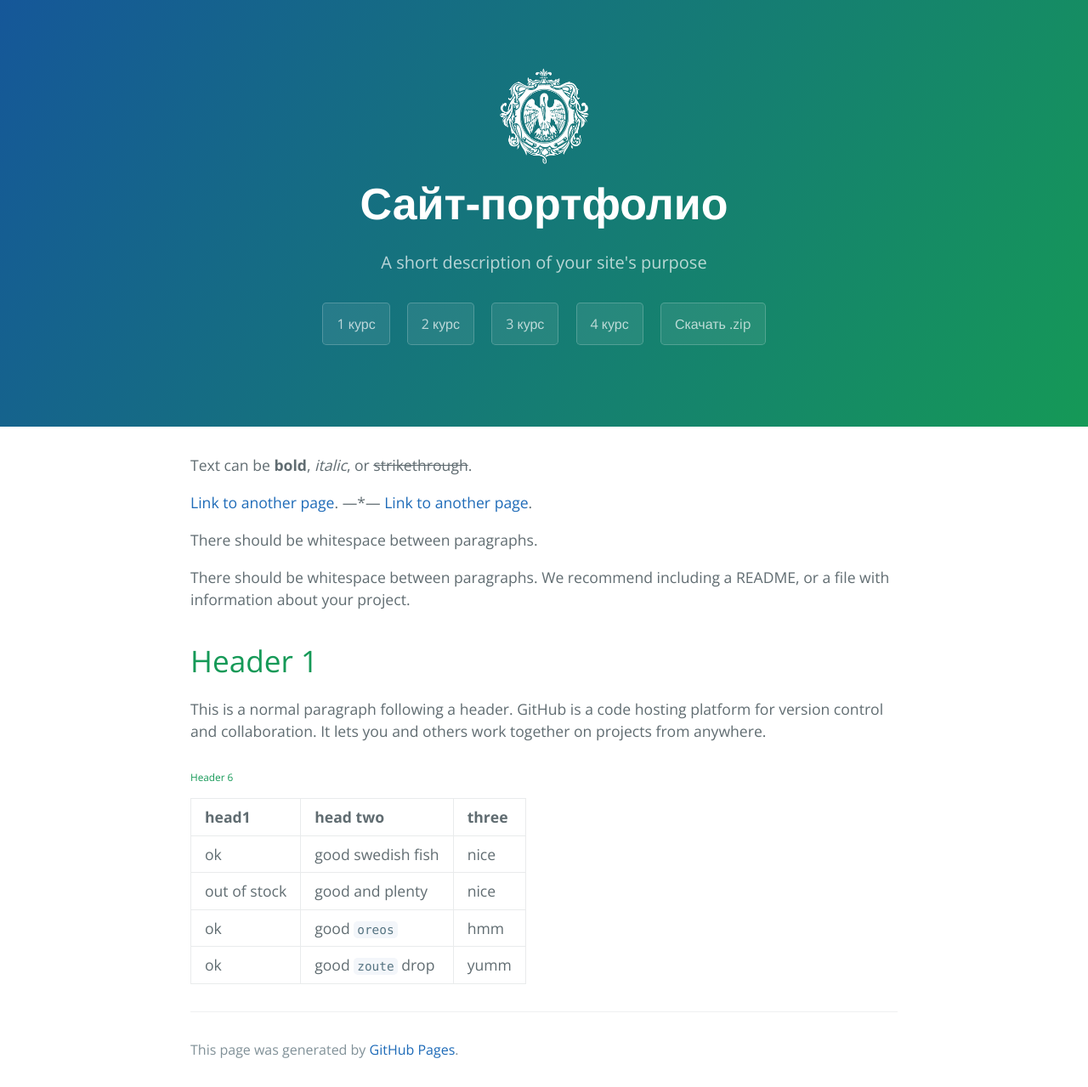
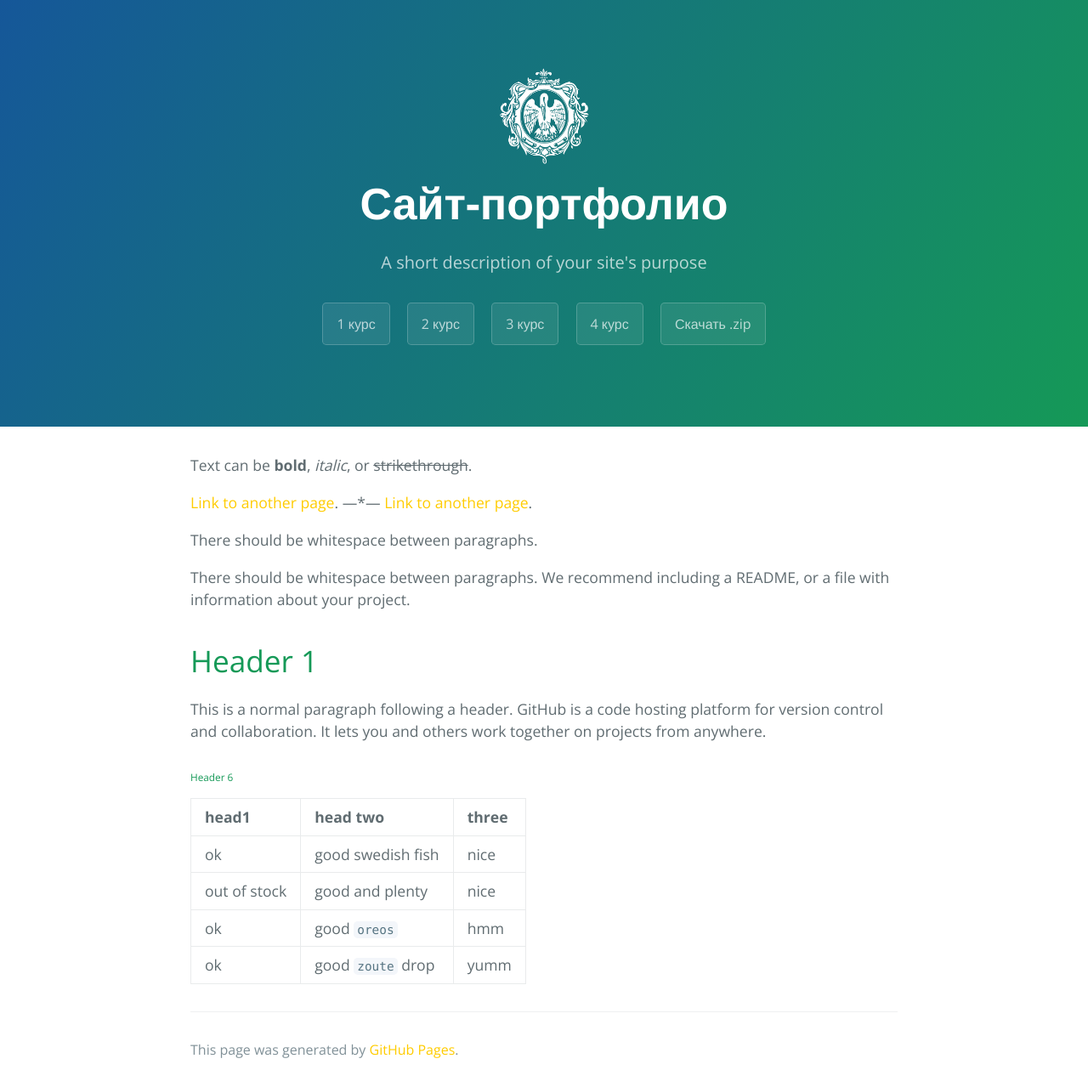
Before and after one commit to Yalkinzsun/Yalkinzsun.github.io, a Jekyll site: the page built from index.md, in a window 1280 px wide. Shown: the whole page at 85% size. Built offline with Jekyll 4.4.1, drawn with Linux system fonts in a browser that asks for light colours.

Commit message:
Update jekyll-theme-cayman.scss

```diff
--- a/_sass/jekyll-theme-cayman.scss
+++ b/_sass/jekyll-theme-cayman.scss
@@ -51,7 +51,7 @@ body {
 }
 
 a {
-  color: $body-link-color;
+  color: #fc0;;
   text-decoration: none;
 
   &:hover {
```
